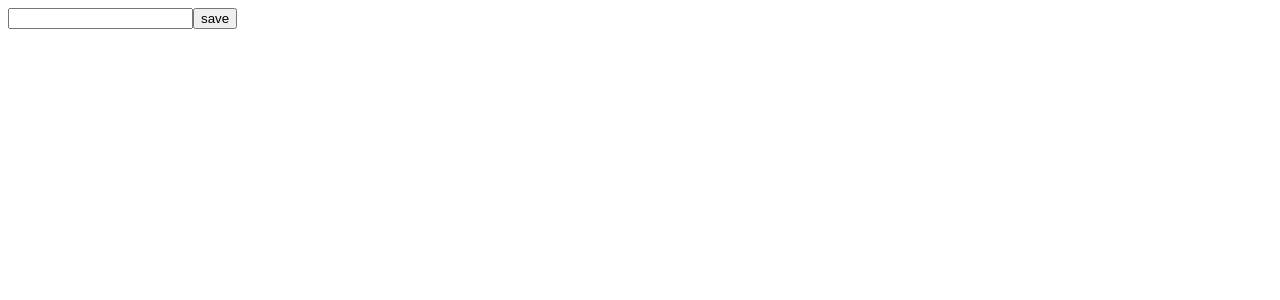
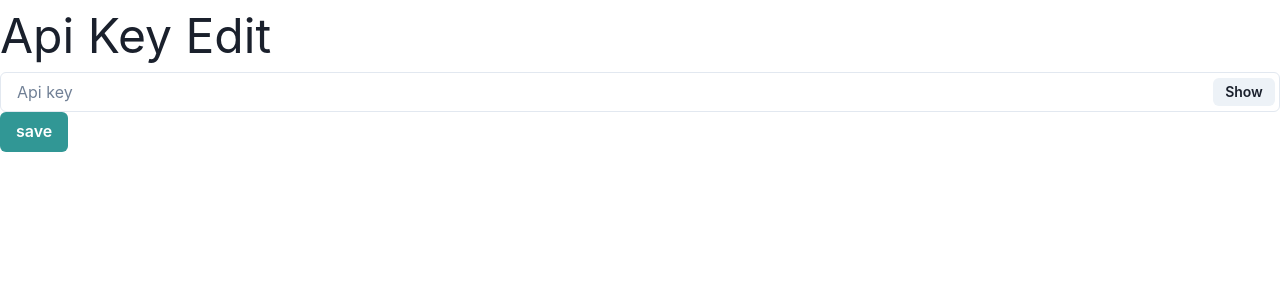
Before and after one commit to sercanpaspal/chatgpt-web, a React (Vite) app: page / in a window 1280 px wide. Shown: the top 300 px of the page. Built offline with nearby package versions, Linux system fonts and the light colour scheme.

Commit message:
feat: add & use chakra ui package

```diff
--- a/package.json
+++ b/package.json
@@ -9,7 +9,11 @@
     "preview": "vite preview"
   },
   "dependencies": {
+    "@chakra-ui/react": "^2.5.2",
+    "@emotion/react": "^11.10.6",
+    "@emotion/styled": "^11.10.6",
     "@reduxjs/toolkit": "^1.9.3",
+    "framer-motion": "^10.8.2",
     "prop-types": "^15.8.1",
     "react": "^18.2.0",
     "react-dom": "^18.2.0",
--- a/src/components/ApiKeyForm/index.jsx
+++ b/src/components/ApiKeyForm/index.jsx
@@ -1,9 +1,13 @@
-import React from 'react';
+import React, { useState } from 'react';
+import {
+  Input, Button, InputGroup, InputRightElement,
+} from '@chakra-ui/react';
 import { useDispatch, useSelector } from 'react-redux';
 import { setApiKey } from '../../store/slices/app';
 import selectors from '../../store/selectors';
 
 function ApiKeyForm() {
+  const [show, setShow] = useState(false);
   const dispatch = useDispatch();
   const apiKey = useSelector(selectors.getApiKey);
 
@@ -14,8 +18,20 @@ function ApiKeyForm() {
 
   return (
     <form onSubmit={handleSubmit}>
-      <input name="apiKey" type="text" defaultValue={apiKey} />
-      <button type="submit">save</button>
+      <InputGroup size="md">
+        <Input
+          pr="4.5rem"
+          type={show ? 'text' : 'password'}
+          placeholder="Api key"
+          defaultValue={apiKey}
+        />
+        <InputRightElement width="4.5rem">
+          <Button h="1.75rem" size="sm" onClick={() => setShow(!show)}>
+            {show ? 'Hide' : 'Show'}
+          </Button>
+        </InputRightElement>
+      </InputGroup>
+      <Button colorScheme="teal" type="submit">save</Button>
     </form>
   );
 }
--- a/src/components/ChatForm/index.jsx
+++ b/src/components/ChatForm/index.jsx
@@ -1,4 +1,5 @@
 import React, { useState } from 'react';
+import { Textarea, Button } from '@chakra-ui/react';
 import { useDispatch } from 'react-redux';
 import { addMessage } from '../../store/slices/chat';
 
@@ -15,15 +16,13 @@ function ChatForm() {
 
   return (
     <form onSubmit={handleSubmit}>
-      <textarea
+      <Textarea
         name="message"
-        cols="30"
-        rows="10"
         value={message}
         onChange={(e) => setMessage(e.target.value)}
         onKeyDown={(e) => e.which === 13 && !e.shiftKey && handleSubmit(e)}
       />
-      <button type="submit">send</button>
+      <Button colorScheme="teal" type="submit">send</Button>
     </form>
   );
 }
--- a/src/main.jsx
+++ b/src/main.jsx
@@ -1,5 +1,6 @@
 import React from 'react';
 import { Provider } from 'react-redux';
+import { ChakraProvider } from '@chakra-ui/react';
 import ReactDOM from 'react-dom/client';
 import App from './App';
 import './index.css';
@@ -7,8 +8,10 @@ import store from './store/index';
 
 ReactDOM.createRoot(document.getElementById('root')).render(
   <React.StrictMode>
-    <Provider store={store}>
-      <App />
-    </Provider>
+    <ChakraProvider>
+      <Provider store={store}>
+        <App />
+      </Provider>
+    </ChakraProvider>
   </React.StrictMode>,
 );
--- a/src/screens/ApiKey/index.jsx
+++ b/src/screens/ApiKey/index.jsx
@@ -1,4 +1,5 @@
 import React from 'react';
+import { Text, Button } from '@chakra-ui/react';
 import { useDispatch, useSelector } from 'react-redux';
 import ApiKeyForm from '../../components/ApiKeyForm';
 import selectors from '../../store/selectors';
@@ -13,12 +14,11 @@ function ApiKey() {
 
   return (
     <div>
+      <Text fontSize="5xl">Api Key Edit</Text>
       <ApiKeyForm />
-
       {apiKey && (
-        <button type="button" onClick={handleBack}>Back Home</button>
+        <Button type="button" onClick={handleBack}>Back Home</Button>
       )}
-
     </div>
   );
 }
--- a/src/screens/Home/index.jsx
+++ b/src/screens/Home/index.jsx
@@ -1,9 +1,10 @@
 import React from 'react';
 import { useDispatch } from 'react-redux';
+import { Text, Button } from '@chakra-ui/react';
 import { setActiveScreen } from '../../store/slices/app';
 import { SCREENS } from '../../constants';
 import ChatForm from '../../components/ChatForm';
-import Messages from '../../components/Messages/index.jsx';
+import Messages from '../../components/Messages/index';
 
 function Home() {
   const dispatch = useDispatch();
@@ -12,12 +13,9 @@ function Home() {
 
   return (
     <div>
-      Home
-
-      <button type="button" onClick={handleEditApiKey}>Edit Api Key</button>
-
+      <Text fontSize="5xl">Home</Text>
+      <Button type="button" onClick={handleEditApiKey}>Edit Api Key</Button>
       <ChatForm />
-
       <Messages />
     </div>
   );
```
Also changed, not shown: 1 other file (tests, documents, lock files or other folders).
